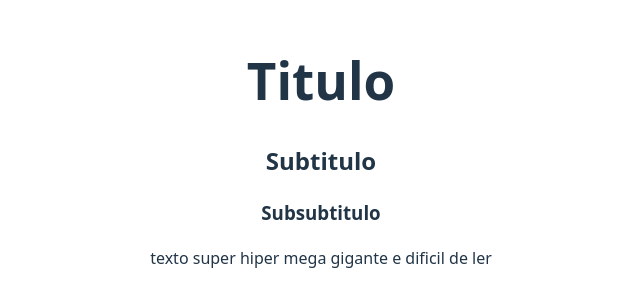
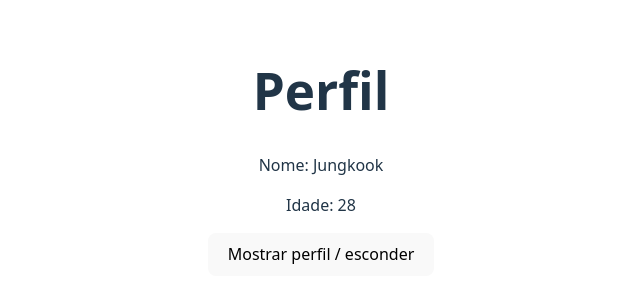
Before and after one commit to becsnr/react, a React (Vite) app: page / in a window 1280 px wide. Shown: the part 248-554 px from the top of the page, without its empty margins (319-959 px from the left). Built offline with nearby package versions, Linux system fonts and the light colour scheme.

Commit message:
children + useState + propTypes + onClick

```diff
--- a/src/App.jsx
+++ b/src/App.jsx
@@ -1,11 +1,11 @@
 import './App.css'
 import Aula08 from './aulas/Aula08'
-import Ex019 from './exercicios/ex019/Ex019'
+import Ex015 from './exercicios/ex015/Ex015'
 
 function App() {
   return (
     // <Aula08 />
-    <Ex019 />
+    <Ex015 />
   )
 }
 
--- a/src/exercicios/ex015/Ex015.jsx
+++ b/src/exercicios/ex015/Ex015.jsx
@@ -5,16 +5,24 @@
 import { useState } from "react";
 import Card from "./components/Card";
 import Perfil from "./components/Perfil";
+import Botao from "./components/Botao";
 
 function Ex015() {
-    const [nome, setNome] = useState("Jungkook")
-    const [idade, setIdade] = useState(28)
+    const [mostrar, setMostrar] = useState(true)
+
+    function show() {
+        setMostrar(!mostrar)
+    }
 
     return (
         <Card>
             <h1>Perfil</h1>
 
-            <Perfil nome={nome} idade={idade} />
+            {mostrar && <Perfil nome={"Jungkook"} idade={28} />}
+
+
+
+            <Botao texto={"Mostrar perfil / esconder"} aoClicar={show} />
         </Card>
     )
 }
--- a/src/exercicios/ex015/components/Card.jsx
+++ b/src/exercicios/ex015/components/Card.jsx
@@ -3,7 +3,6 @@ function Card({children}) {
         <>
             {children}
         </>
-
     )
 }
 
```
Also changed, not shown: src/exercicios/ex015/components/Perfil.jsx (+6 -1 lines).
